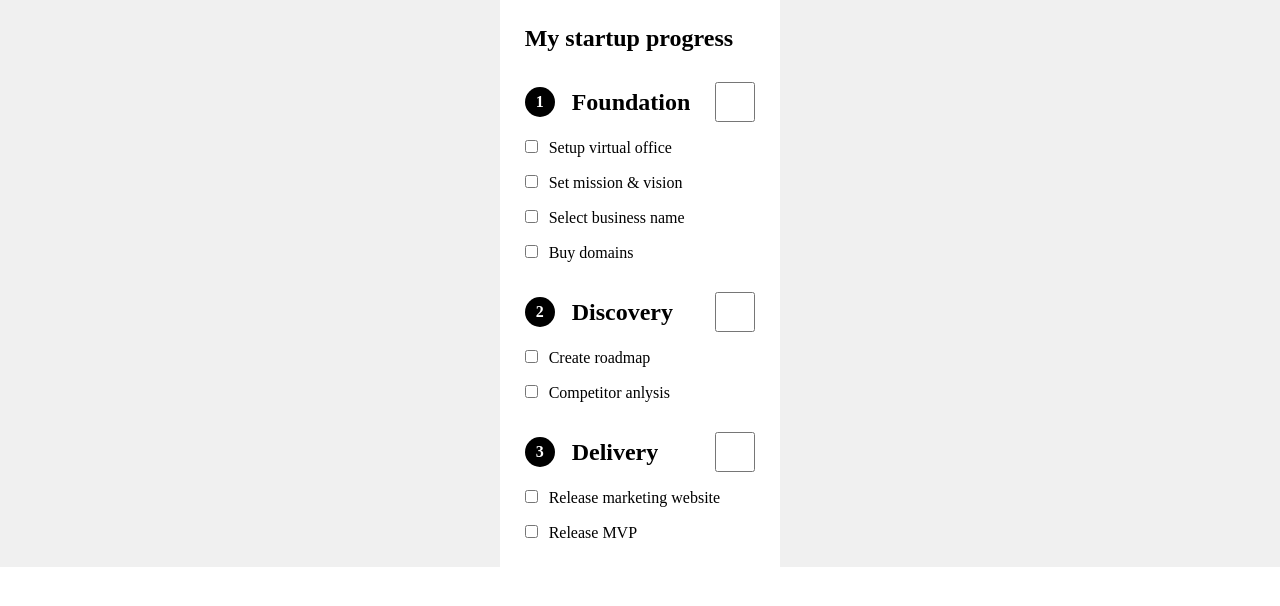
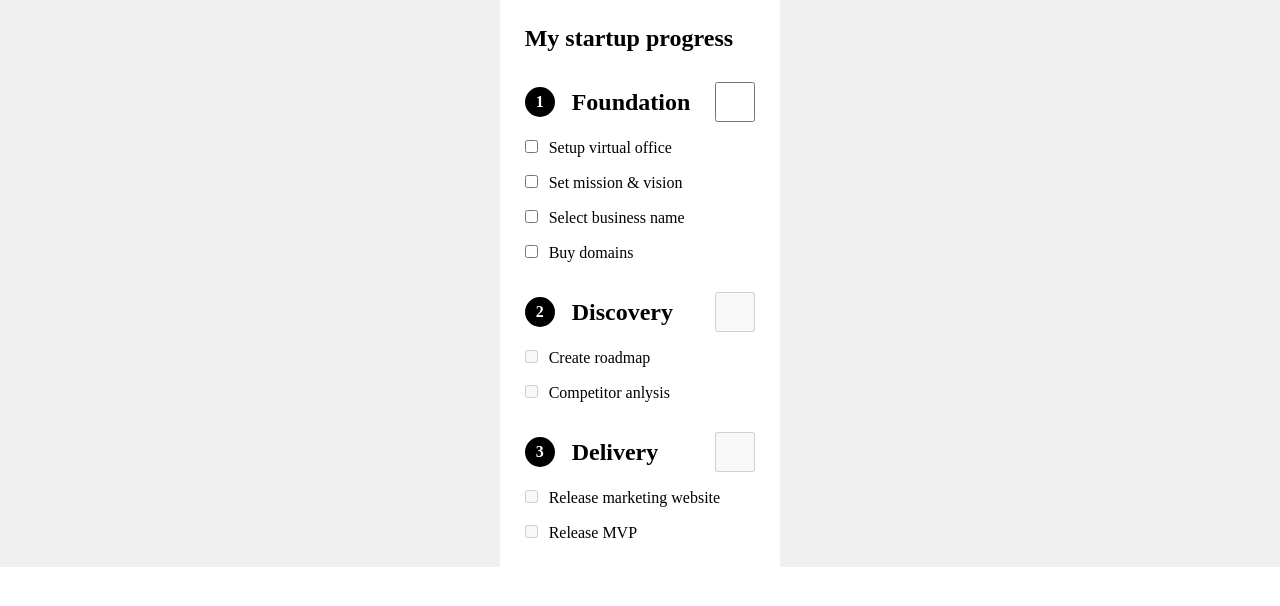
Before and after one commit to Grigor878/Stylique-Development, a React (Create React App) app: page / in a window 1280 px wide. Shown: the top 606 px of the page. Built offline with nearby package versions, Linux system fonts and the light colour scheme.

Commit message:
Update Startup.tsx

```diff
--- a/src/components/Startup.tsx
+++ b/src/components/Startup.tsx
@@ -1,6 +1,5 @@
 import React, { useState, useEffect, SyntheticEvent } from "react";
 import "./Startup.scss";
-// import api from "../api/Api";
 
 const foundationCheckbox = [
   { name: "Setup virtual office" },
@@ -23,7 +22,8 @@ const Startup: React.FC = () => {
   const [foundation, setFoundation] = useState<any[]>([]);
   const [discovery, setDiscovery] = useState<any[]>([]);
   const [delivery, setDelivery] = useState<any[]>([]);
-  // const [finish, setFinish] = useState<any[]>([]);
+
+  const [disabled, setDisabled] = useState<boolean>(true);
 
   useEffect(() => {
     setFoundation(foundationCheckbox);
@@ -44,6 +44,12 @@ const Startup: React.FC = () => {
       );
       setFoundation(temp);
     }
+    //
+    if (checked) {
+      setDisabled(false);
+    } else {
+      setDisabled(true);
+    }
   };
 
   const discoveryChange = (e: SyntheticEvent) => {
@@ -59,20 +65,13 @@ const Startup: React.FC = () => {
       );
       setDiscovery(temp);
     }
+    //
+    if (checked) {
+      setDisabled(false);
+    } else {
+      setDisabled(true);
+    }
   };
-
-  // const fetch = async () => {
-  //   try {
-  //     const response = await api.get("");
-  //     // setFinish(response.data);
-  //     console.log(response.data);
-  //   } catch (error) {
-  //     console.log(`Error: ${error}`);
-  //   }
-  // };
-  // useEffect(() => {
-  //   fetch();
-  // }, []);
 
   const deliveryChange = (e: SyntheticEvent) => {
     const { name, checked } = e.target as HTMLInputElement;
@@ -107,6 +106,7 @@ const Startup: React.FC = () => {
               className="checkbox"
               name="all"
               checked={!foundation.some((check) => check?.isChecked !== true)}
+              onChange={foundationChange}
             />
           </div>
 
@@ -133,10 +133,12 @@ const Startup: React.FC = () => {
               Discovery
             </h2>
             <input
+              disabled={disabled}
               type="checkbox"
               className="checkbox"
               name="all"
               checked={!discovery.some((check) => check?.isChecked !== true)}
+              onChange={discoveryChange}
             />
           </div>
 
@@ -144,6 +146,7 @@ const Startup: React.FC = () => {
           {discovery.map((check, index) => (
             <div className="form__check" key={index}>
               <input
+                disabled={disabled}
                 type="checkbox"
                 className=""
                 name={check.name}
@@ -163,10 +166,12 @@ const Startup: React.FC = () => {
               Delivery
             </h2>
             <input
+              disabled={disabled}
               type="checkbox"
               className="checkbox"
               name="all"
               checked={!delivery.some((check) => check?.isChecked !== true)}
+              onChange={deliveryChange}
             />
           </div>
 
@@ -174,6 +179,7 @@ const Startup: React.FC = () => {
           {delivery.map((check, index) => (
             <div className="form__check" key={index}>
               <input
+                disabled={disabled}
                 type="checkbox"
                 className=""
                 name={check.name}
@@ -185,10 +191,6 @@ const Startup: React.FC = () => {
           ))}
         </form>
       </div>
-
-      {/* {finish.map((el) => (
-        <p key={el.id}>{el.text}</p>
-      ))} */}
     </section>
   );
 };
```
